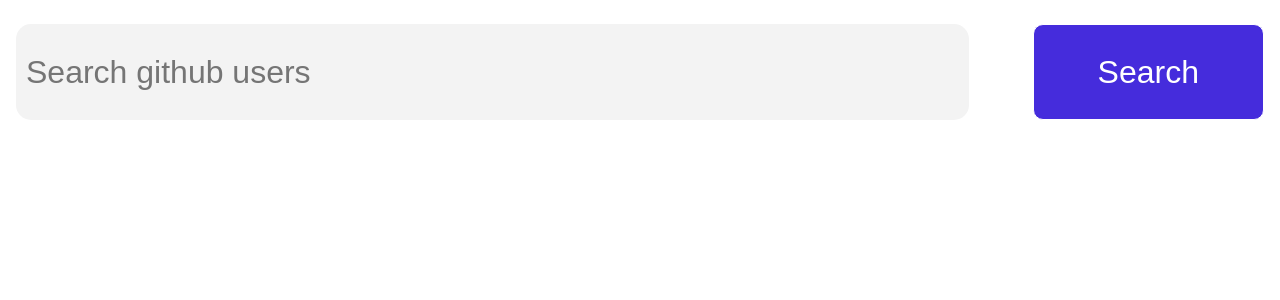
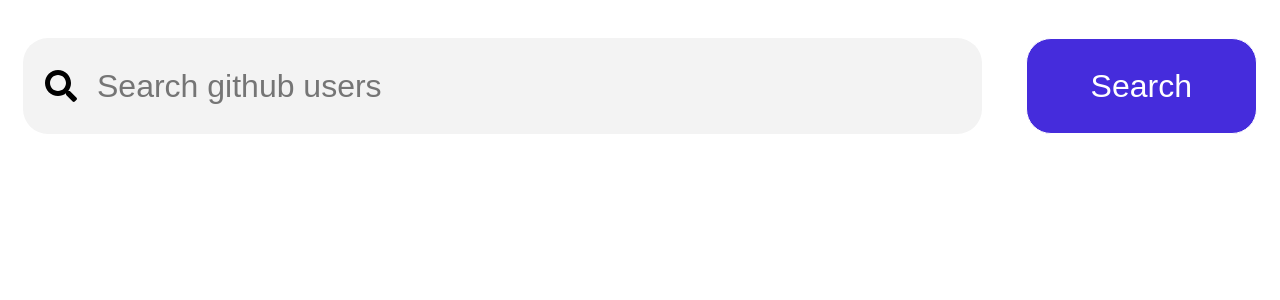
Before and after one commit to elthirage32/TooplooxRecruitment, a React app: page / in a window 1280 px wide. Shown: the top 300 px of the page. Built offline with nearby package versions, Linux system fonts and the light colour scheme.

Commit message:
Improve button and input styling

```diff
--- a/src/assets/styles/components/_Button.scss
+++ b/src/assets/styles/components/_Button.scss
@@ -4,7 +4,7 @@
   padding: 0.3em 2em 0.3em 2em;
   align-items: center;
   margin-left: 2em;
-  border-radius: 10px;
+  border-radius: 25px;
   background-color: $primary;
   height: 3em;
   color: white;
--- a/src/assets/styles/components/_Input.scss
+++ b/src/assets/styles/components/_Input.scss
@@ -1,12 +1,22 @@
 @import "../Colors";
 
+.input-container {
+  position: relative;
+  width: 100%;
+  svg {
+    bottom: 1em;
+    left: 0.7em;
+    position: absolute;
+  }
+}
+
 .input {
-  display: block;
   width: 100%;
+  text-indent: 2em;
   outline-color: $input-outline;
   padding: 0 10px 0 10px;
   border: none;
-  border-radius: 15px;
+  border-radius: 25px;
   height: 3em;
   background-color: $input-background;
 }
--- a/src/assets/styles/components/_Search.scss
+++ b/src/assets/styles/components/_Search.scss
@@ -7,7 +7,7 @@
 
 .search-container {
   display: flex;
-  padding: 1rem 0.5rem 1rem 0.5rem;
+  padding: 30px 15px 30px 15px;
 }
 
 .search-container__header {
--- a/src/components/input/index.tsx
+++ b/src/components/input/index.tsx
@@ -1,4 +1,6 @@
 import React, { FC } from "react";
+import { FontAwesomeIcon } from "@fortawesome/react-fontawesome";
+import { faSearch } from "@fortawesome/free-solid-svg-icons";
 
 interface IInput {
   value: string;
@@ -15,6 +17,8 @@
   };
 
   return (
+    <span className="input-container">
+      <FontAwesomeIcon icon={faSearch} />
       <input
         value={value}
         onKeyDown={handleEnterClick}
@@ -22,6 +26,7 @@
         className="input"
         placeholder={placeholder}
       />
+    </span>
   );
 };
 
--- /dev/null
+++ b/src/components/loader/index.tsx
@@ -0,0 +1,19 @@
+import React, { FC } from "react";
+import { FontAwesomeIcon } from "@fortawesome/react-fontawesome";
+import { faSpinner } from "@fortawesome/free-solid-svg-icons";
+import { SizeProp } from "@fortawesome/fontawesome-svg-core";
+
+interface ILoader {
+  loaderClass?: string;
+  loaderSize?: SizeProp;
+}
+
+const Loader: FC<ILoader> = ({ loaderClass, loaderSize }) => {
+  return (
+    <div className={loaderClass}>
+      <FontAwesomeIcon spin size={loaderSize} icon={faSpinner} />
+    </div>
+  );
+};
+
+export default Loader;
--- a/src/components/loadingButton/index.tsx
+++ b/src/components/loadingButton/index.tsx
@@ -1,4 +1,5 @@
 import React, { FC } from "react";
+import Loader from "~components/loader";
 
 interface ILoadingButton {
   handleClick: () => void;
@@ -13,14 +14,13 @@
 }) => {
   return (
     <button
-      data-testid="btn-loading"
       onClick={handleClick}
       disabled={isLoading}
       className={`btn ${isLoading && "btn--disabled"}`}
     >
       <span>
         {!isLoading && label}
-        {isLoading && <span data-testid="btn-loading__loading"></span>}
+        {isLoading && <Loader />}
       </span>
     </button>
   );
--- a/webpack.config.js
+++ b/webpack.config.js
@@ -33,6 +33,8 @@
     extensions: [".tsx", ".ts", ".js"],
     alias: {
       "~components": path.resolve(__dirname, path.join("src", "components")),
+      "~assets": path.resolve(__dirname, path.join("src", "assets")),
+      "~api": path.resolve(__dirname, path.join("src", "api")),
     },
   },
 
```
Lines whose indentation alone changed are shown as unchanged.
